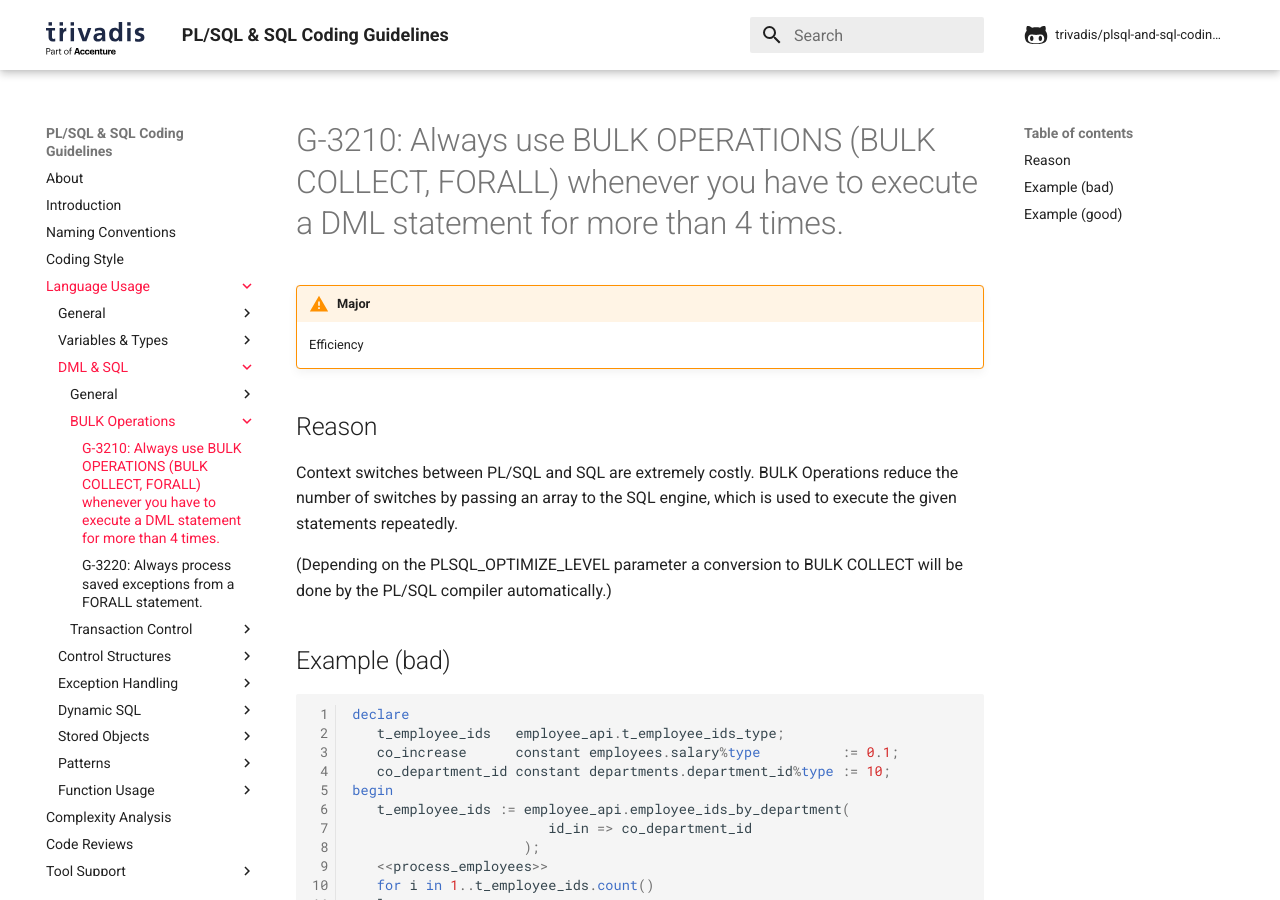
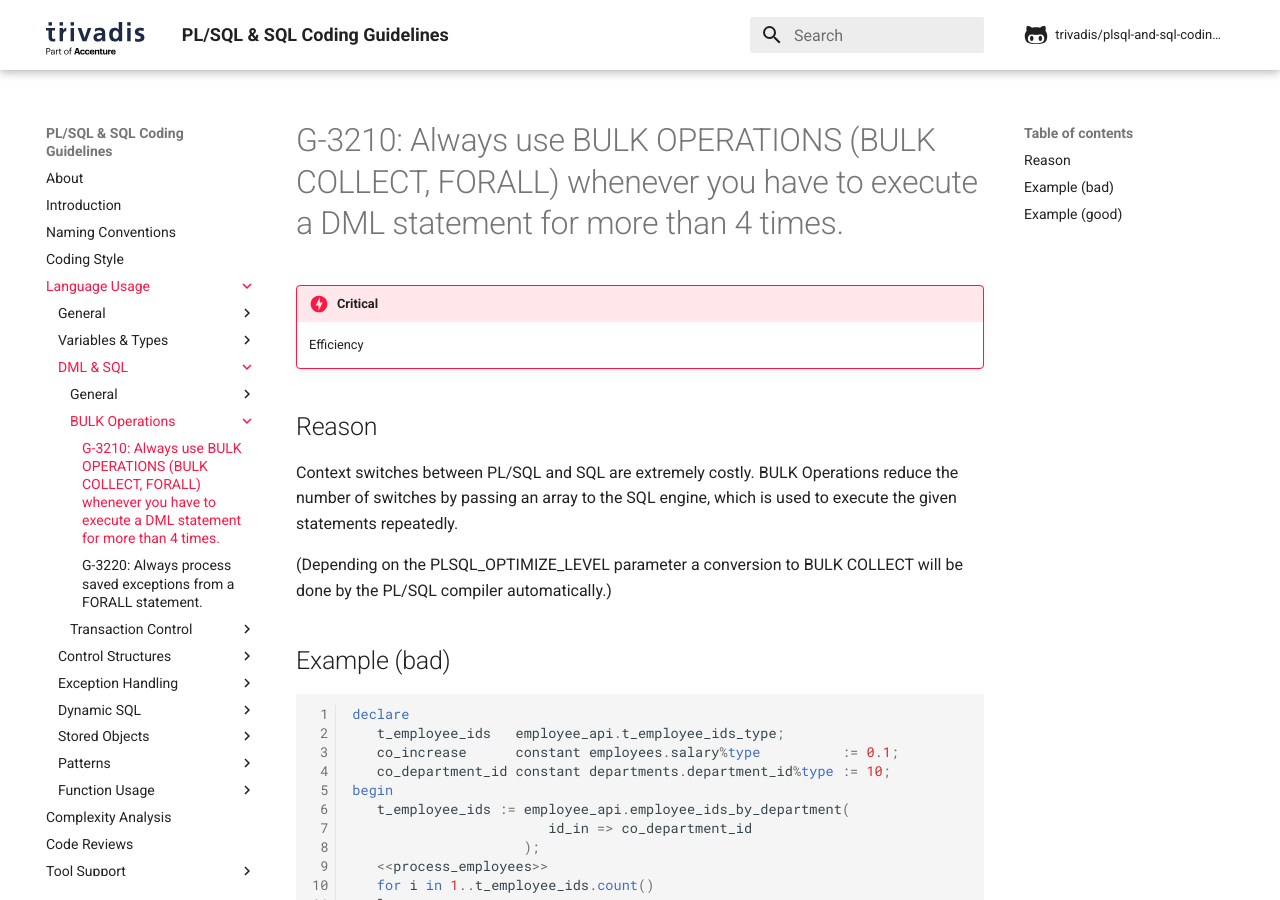
Before and after one commit to Trivadis/plsql-and-sql-coding-guidelines, an MkDocs documentation site: the page built from docs/4-language-usage/3-dml-and-sql/2-bulk-operations/g-3210.md, in a window 1280 px wide and 900 px high. Built offline with MkDocs 1.6.1 and Material for MkDocs 9.7.7, drawn with Linux system fonts in a browser that asks for light colours; comment, search, counter and statistics services are not loaded; the version menu is left out.

Commit message:
change severity from "Major" to "Critical" for G-3219

```diff
--- a/docs/4-language-usage/3-dml-and-sql/2-bulk-operations/g-3210.md
+++ b/docs/4-language-usage/3-dml-and-sql/2-bulk-operations/g-3210.md
@@ -1,6 +1,6 @@
 # G-3210: Always use BULK OPERATIONS (BULK COLLECT, FORALL) whenever you have to execute a DML statement for more than 4 times.
 
-!!! warning "Major"
+!!! danger "Critical"
     Efficiency
 
 ## Reason
```
